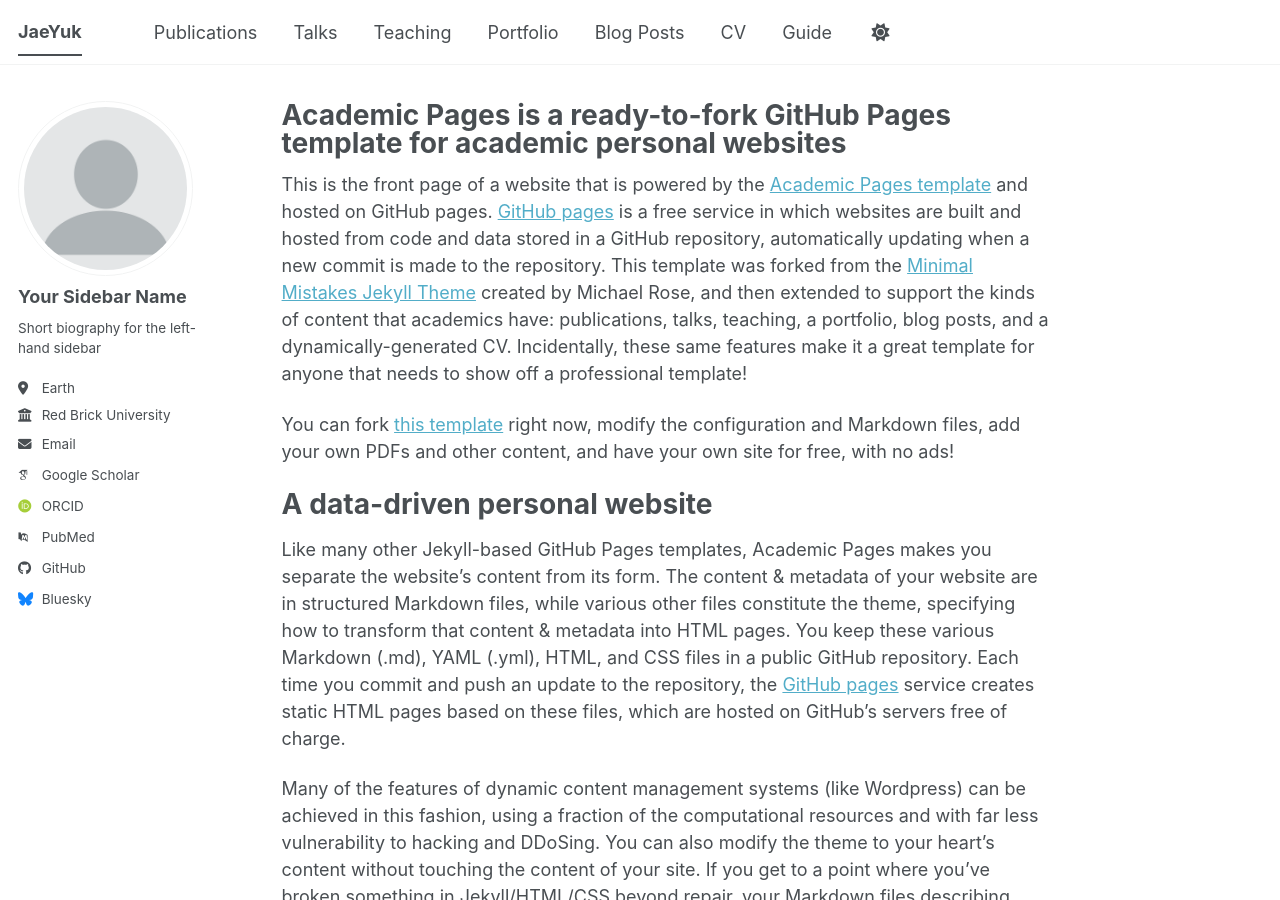
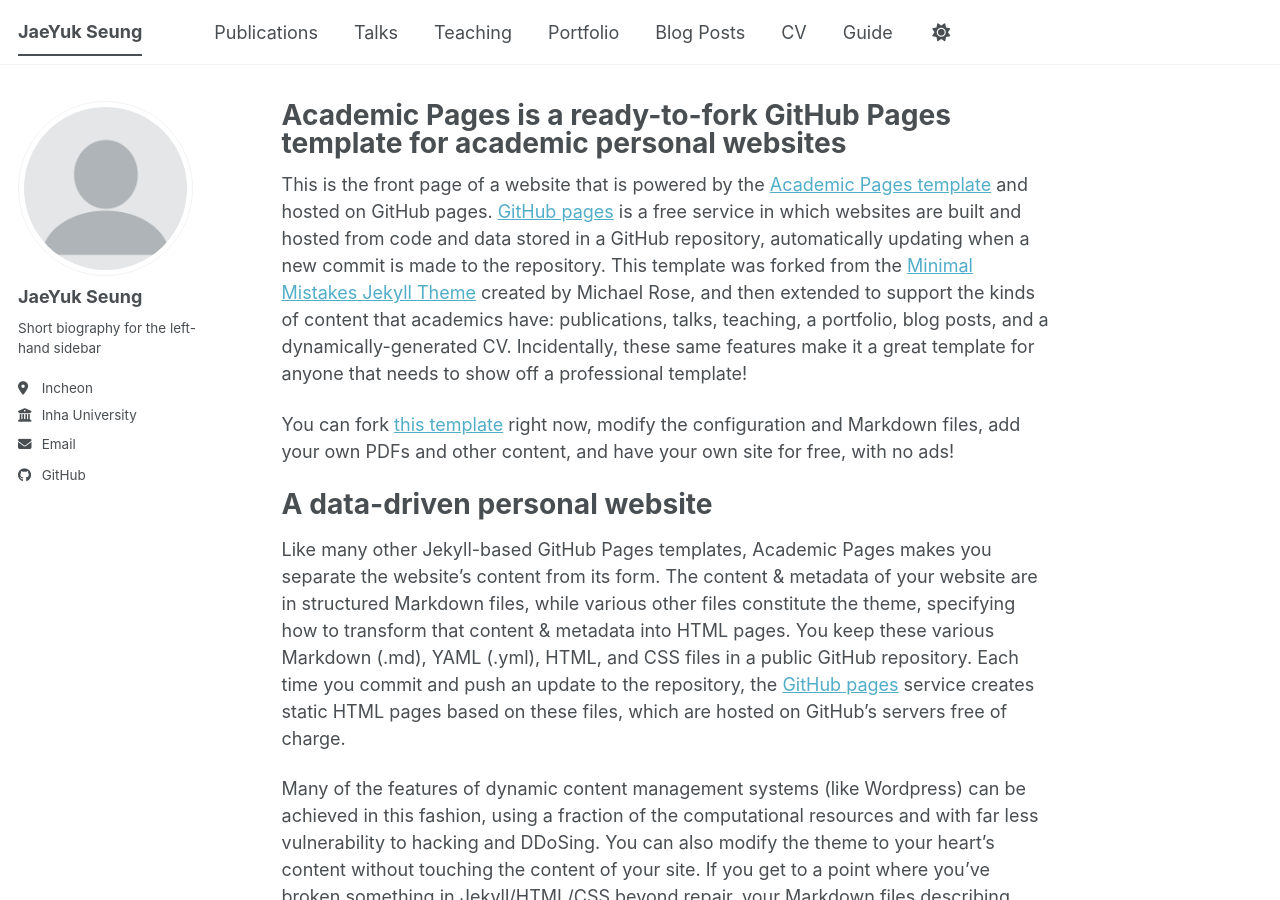
Before and after one commit to JaeWook-S/JaeWook-S.github.io, a Jekyll site: the page built from _pages/about.md, in a window 1280 px wide and 900 px high. Built offline with Jekyll 4.4.1, drawn with Linux system fonts in a browser that asks for light colours; some web fonts are replaced; a script bundle is joined from its source files by our own code; library files that are not in the unit come from our copies.

Commit message:
fix: _config

```diff
--- a/_config.yml
+++ b/_config.yml
@@ -9,10 +9,10 @@
 # Basic Site Settings
 locale                   : "en-US"
 site_theme               : "default" # The available themes options are "default", "air", "sunrise", "mint", "dirt" and "contrast"
-title                    : "JaeYuk"
+title                    : "JaeYuk Seung"
 title_separator          : "-"
 name                     : &name "JaeYuk Seung"
-description              : &description "Your Name's academic portfolio"   # Update this with a general description of your site, this is the default if not overridden by a page
+description              : &description "B.S. in AIE, Minor in Statistics"   # Update this with a general description of your site, this is the default if not overridden by a page
 url                      : https://JaeWook-S.github.io # The base hostname & protocol for your site e.g. "https://[your GitHub username].github.io",
                                                            # or if you already have some other page hosted on Github then use "https://[your GitHub username].github.io/[Your Repo Name]"
 baseurl                  : "" # the subpath of your site, e.g. "/blog"
@@ -24,24 +24,24 @@
 author:
   # Biographic information
   avatar           : "profile.png"
-  name             : "Your Sidebar Name"
+  name             : "JaeYuk Seung"
   pronouns         : # example: "she/her"
   bio              : "Short biography for the left-hand sidebar"
-  location         : "Earth"
-  employer         : "Red Brick University"
+  location         : "Incheon"
+  employer         : "Inha University"
   uri              : # URL
-  email            : "none@example.org"
+  email            : "jaewook8175@naver.com"
 
   # Academic websites
   academia         : # URL
   arxiv            : # URL - Update with the correct link to your profile
-  googlescholar    : "https://scholar.google.com/citations?user=PS_CX0AAAAAJ"
+  googlescholar    : # URL
   inspire-hep      : # URL
   impactstory      : # URL
-  orcid            : "https://orcid.org/yourorcidurl"
+  orcid            : # URL
   semantic         : # URL
   ssrn             : # URL
-  pubmed           : "https://www.ncbi.nlm.nih.gov/pubmed/?term=john+snow"
+  pubmed           : # URL
   researchgate     : # URL
   scopus           : # URL
   zotero           : # URL
@@ -57,7 +57,7 @@
 
   # Social media
   artstation       : # Username
-  bluesky          : "bsky.app" # Replace this with you Bluesky username
+  bluesky          : # Replace this with you Bluesky username
   facebook         : # Username
   flickr           : # Username
   foursquare       : # Username
```
